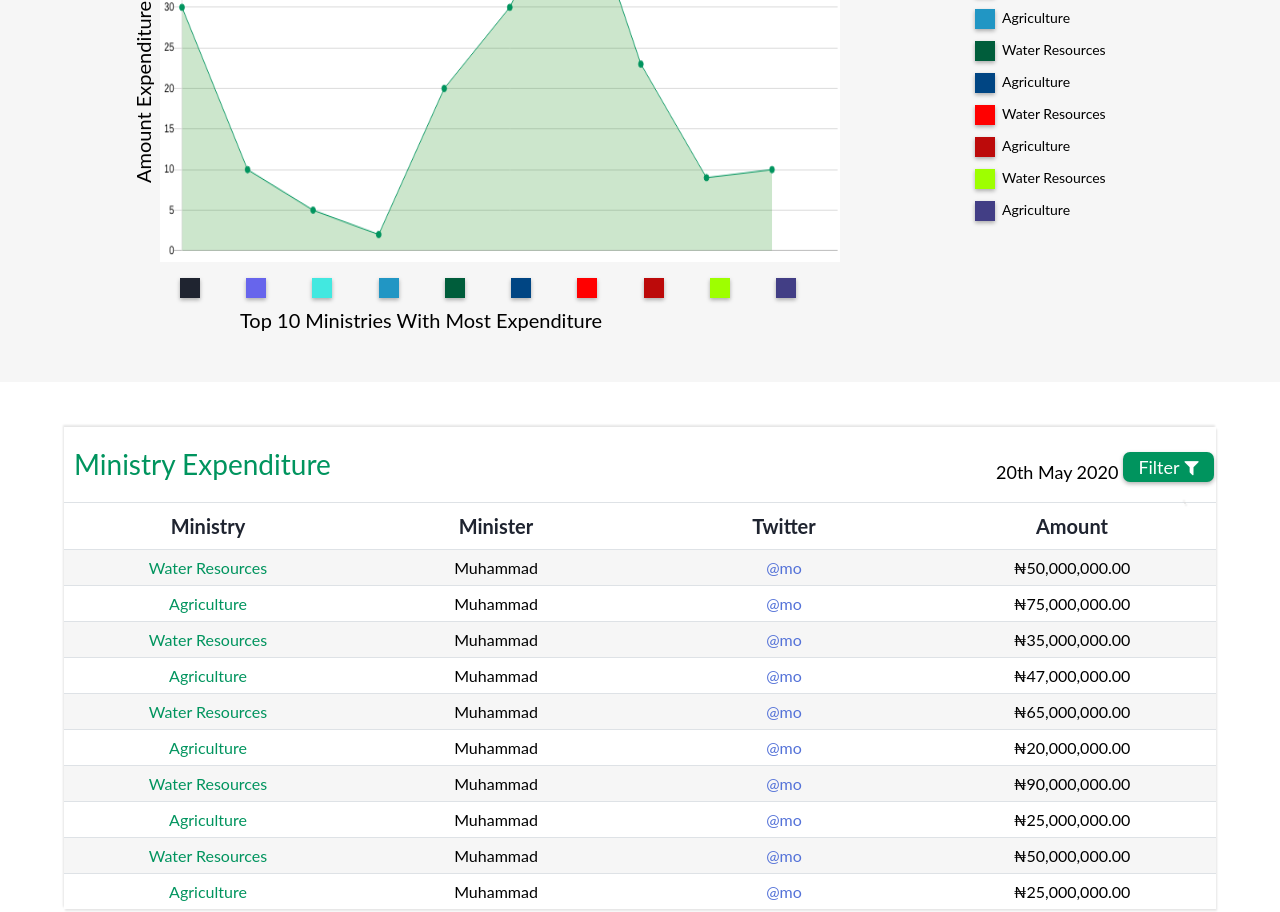
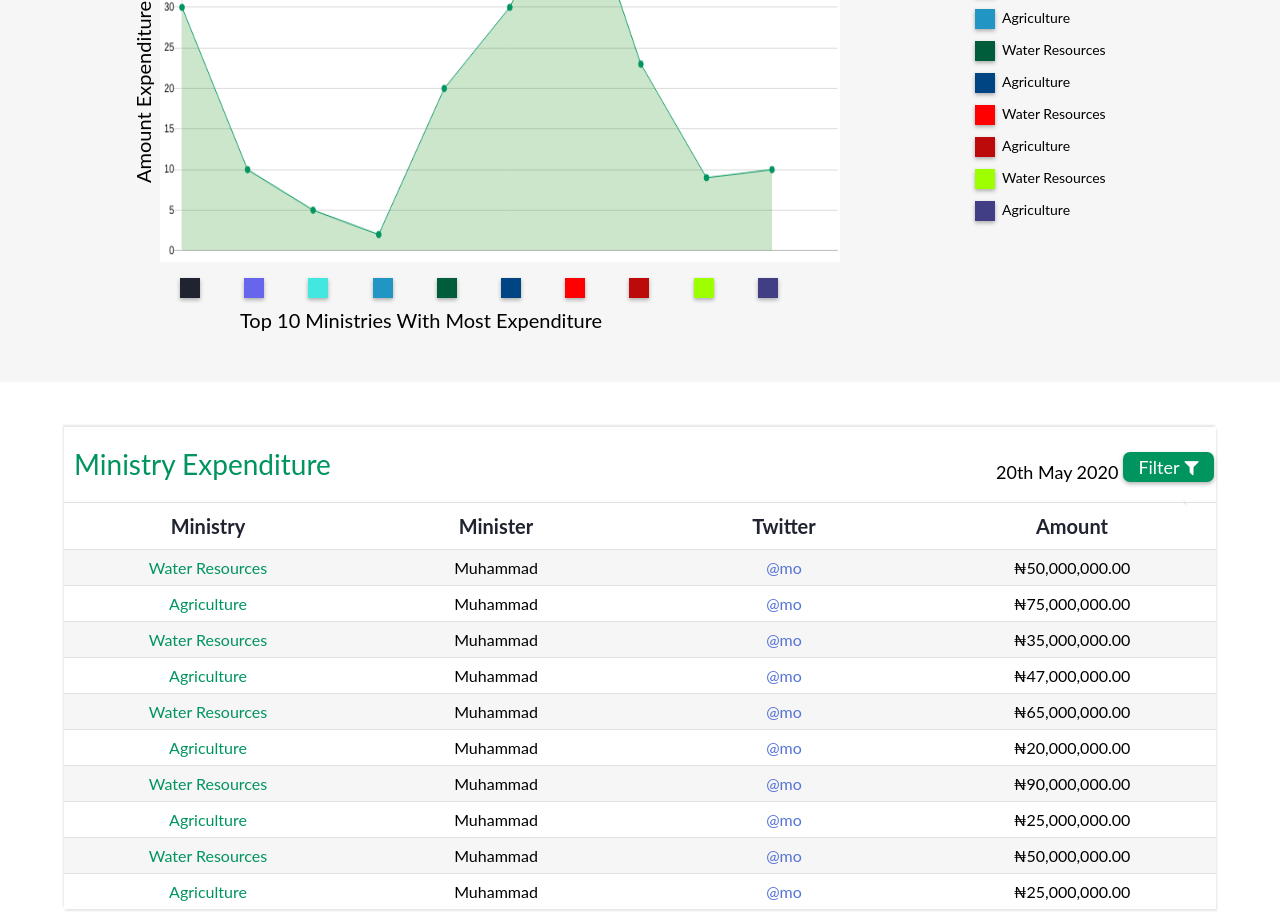
Before and after one commit to oziomachi/Abdulazeeza.github.io, a plain HTML site: page index.html in a window 1280 px wide. Shown: the part 1362-2274 px from the top of the page. Drawn offline with nearby package versions, Linux system fonts and the light colour scheme.

Commit message:
bug:fixed bug in graph

```diff
--- a/css/ministry_expenditure.css
+++ b/css/ministry_expenditure.css
@@ -124,7 +124,7 @@ body{
 	width: 20px;
 	height: 100%;
 	float: left;
-	margin-right: 6.8%;
+	margin-right: 6.5%;
 	box-shadow: 0px 2px 4px 0px rgba(0,0,0.1,0.3);
 }
 .graph_Xaxis_title{
```
